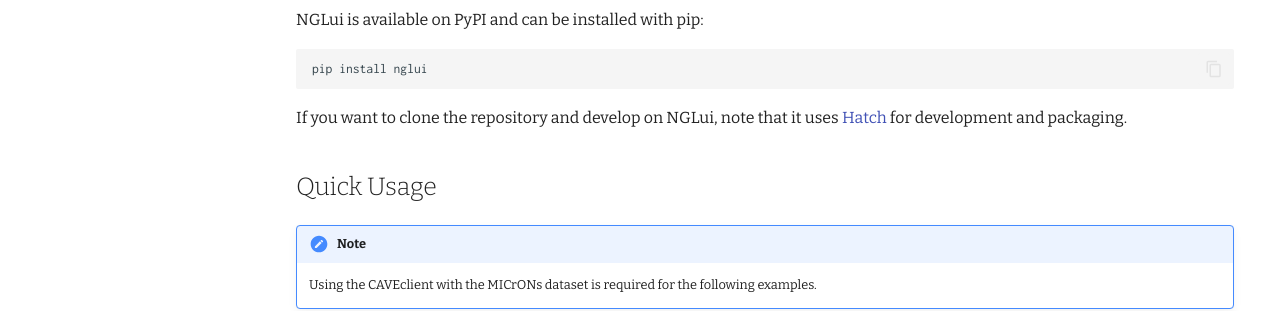
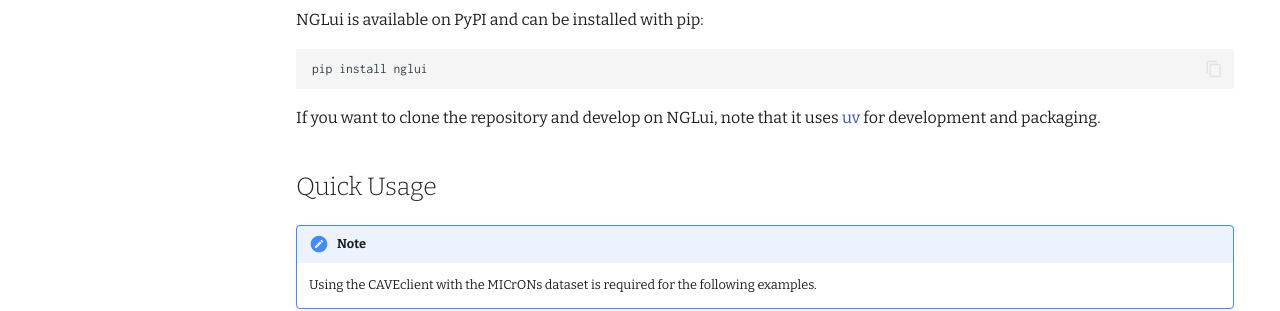
Before and after one commit to CAVEconnectome/nglui, an MkDocs documentation site: the page built from docs/index.md, in a window 1280 px wide and 1258 px high. Shown: the part 414-725 px from the top of the window. Built offline with MkDocs 1.6.1 and Material for MkDocs 9.7.7, drawn with Linux system fonts in a browser that asks for light colours; comment, search, counter and statistics services are not loaded.

Commit message:
docs: change hatch to uv

````diff
--- a/docs/index.md
+++ b/docs/index.md
@@ -12,7 +12,7 @@
 pip install nglui
 ```
 
-If you want to clone the repository and develop on NGLui, note that it uses [Hatch](https://hatch.pypa.io/latest/) for development and packaging.
+If you want to clone the repository and develop on NGLui, note that it uses [uv](https://astral.sh/blog/uv) for development and packaging.
 
 ## Quick Usage
 
````
